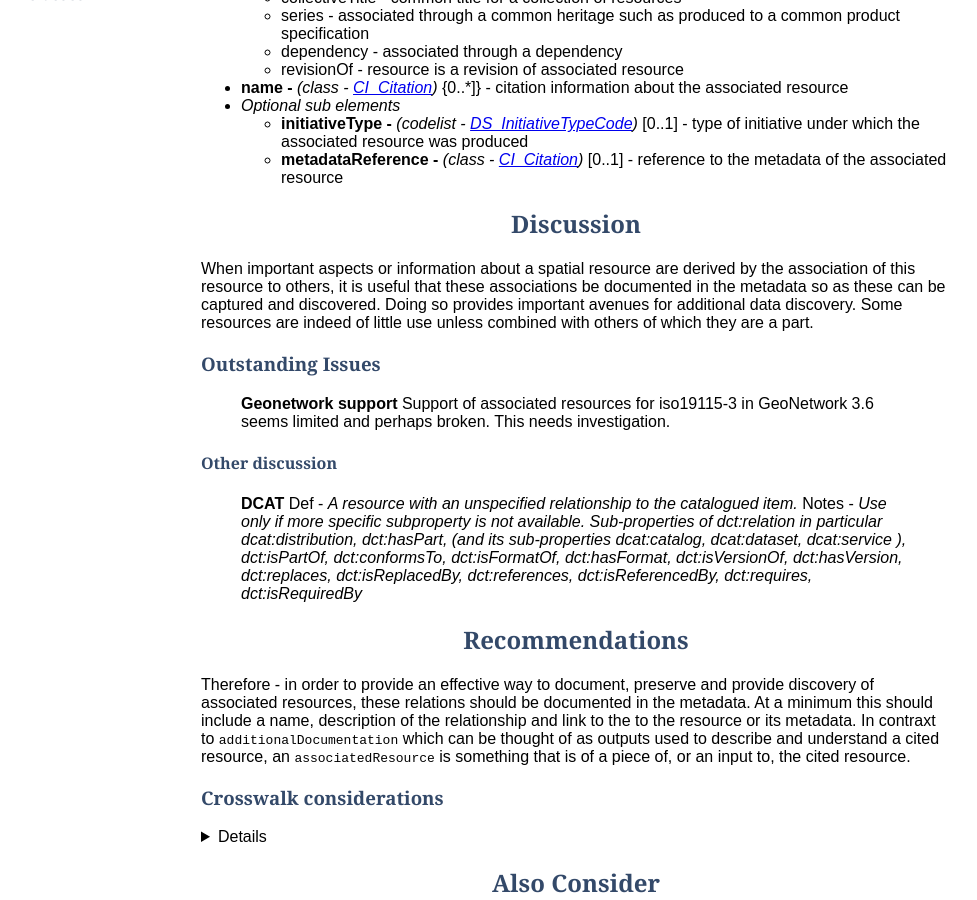
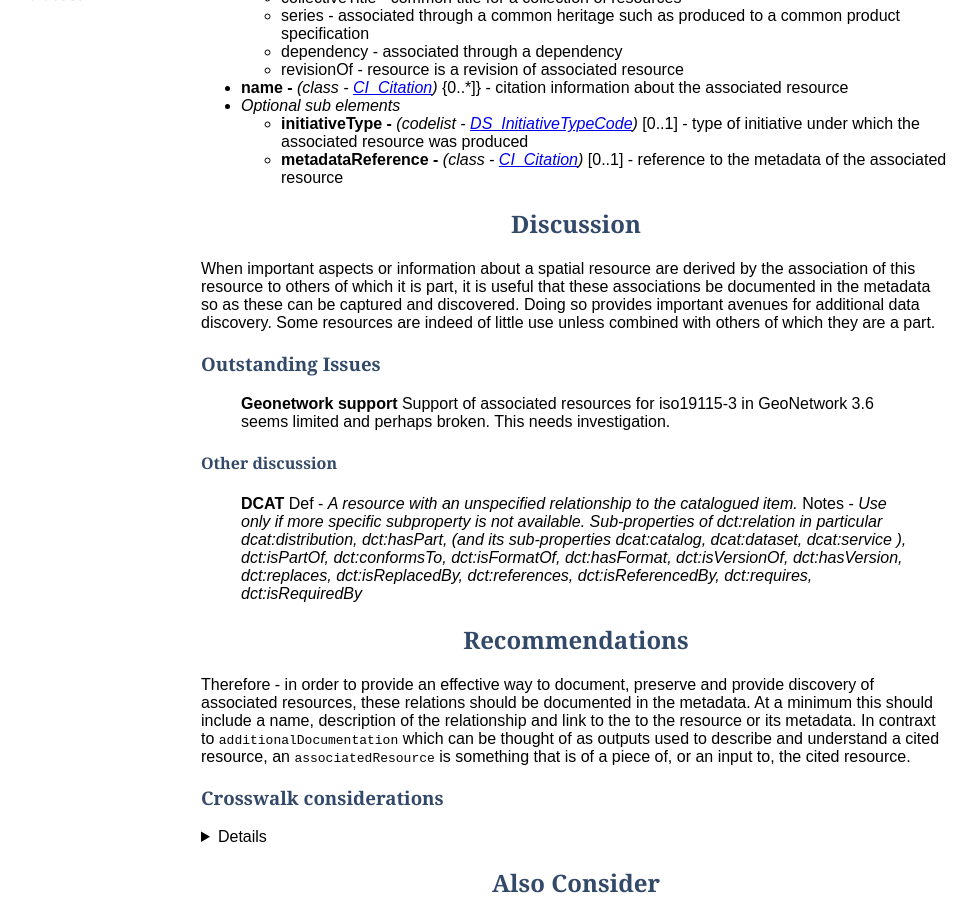
Before and after one commit to OpenWork-NZ/mdwg, a Jekyll site: the page built from docs/_defs/AssociatedResources.md, in a window 1280 px wide and 900 px high, scrolled down 1193 px. Shown: the whole window, without its empty margins (64-1041 px from the left). Built offline with Jekyll 4.4.1, drawn with Linux system fonts in a browser that asks for light colours.

Commit message:
Minor editorial changes

```diff
--- a/docs/_defs/AssociatedResources.md
+++ b/docs/_defs/AssociatedResources.md
@@ -46,7 +46,7 @@ title: Associated Resource
 
 ## Discussion
 
-When important aspects or information about a spatial resource are derived by the association of this resource to others, it is useful that these associations be documented in the metadata so as these can be captured and discovered.  Doing so provides important avenues for additional data discovery.  Some resources are indeed of little use unless combined with others of which they are a part.
+When important aspects or information about a spatial resource are derived by the association of this resource to others of which it is part, it is useful that these associations be documented in the metadata so as these can be captured and discovered.  Doing so provides important avenues for additional data discovery.  Some resources are indeed of little use unless combined with others of which they are a part.
 
 ### Outstanding Issues
 
```
Also changed, not shown: docs/_defs/CoupledResource.md (+1 -1 lines).
